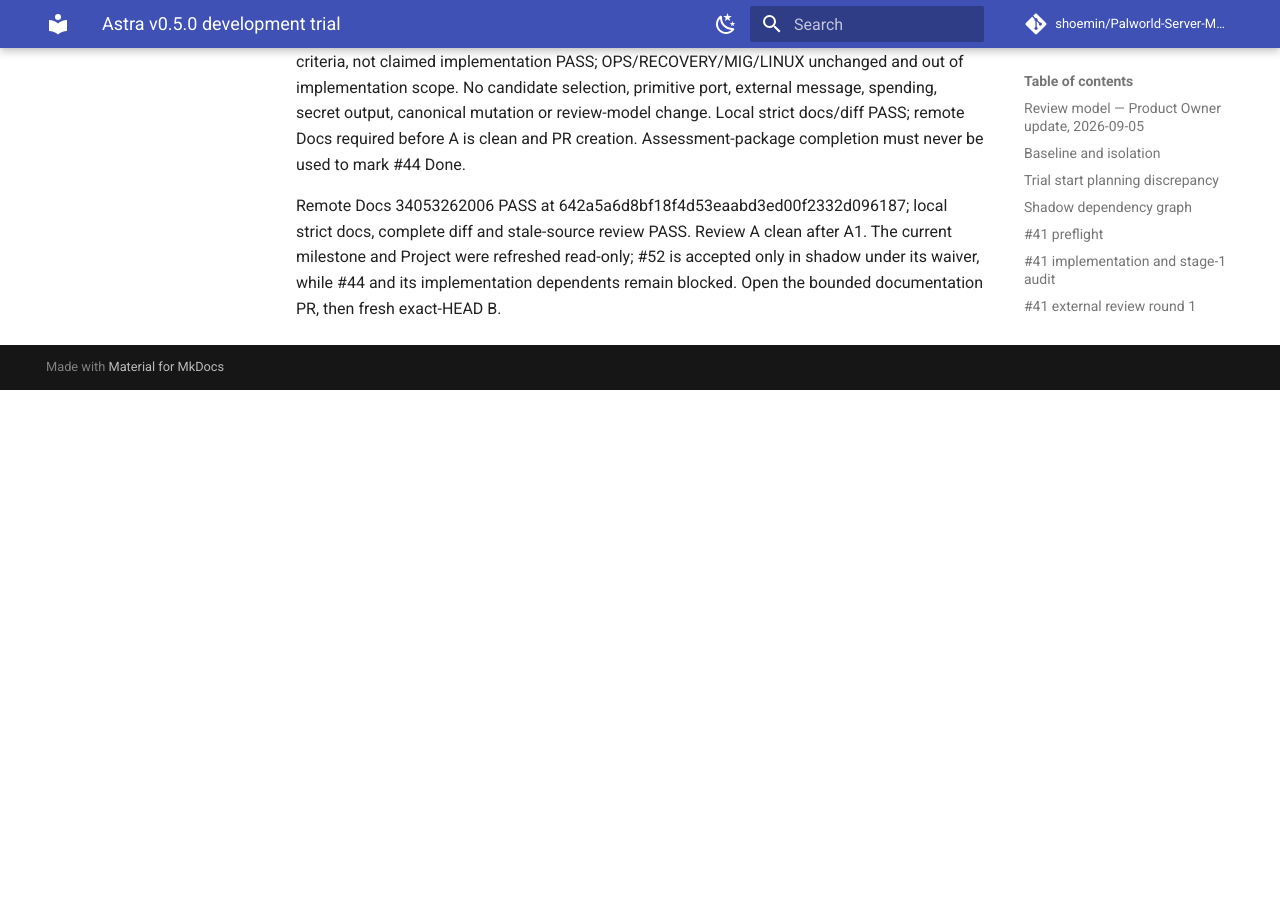
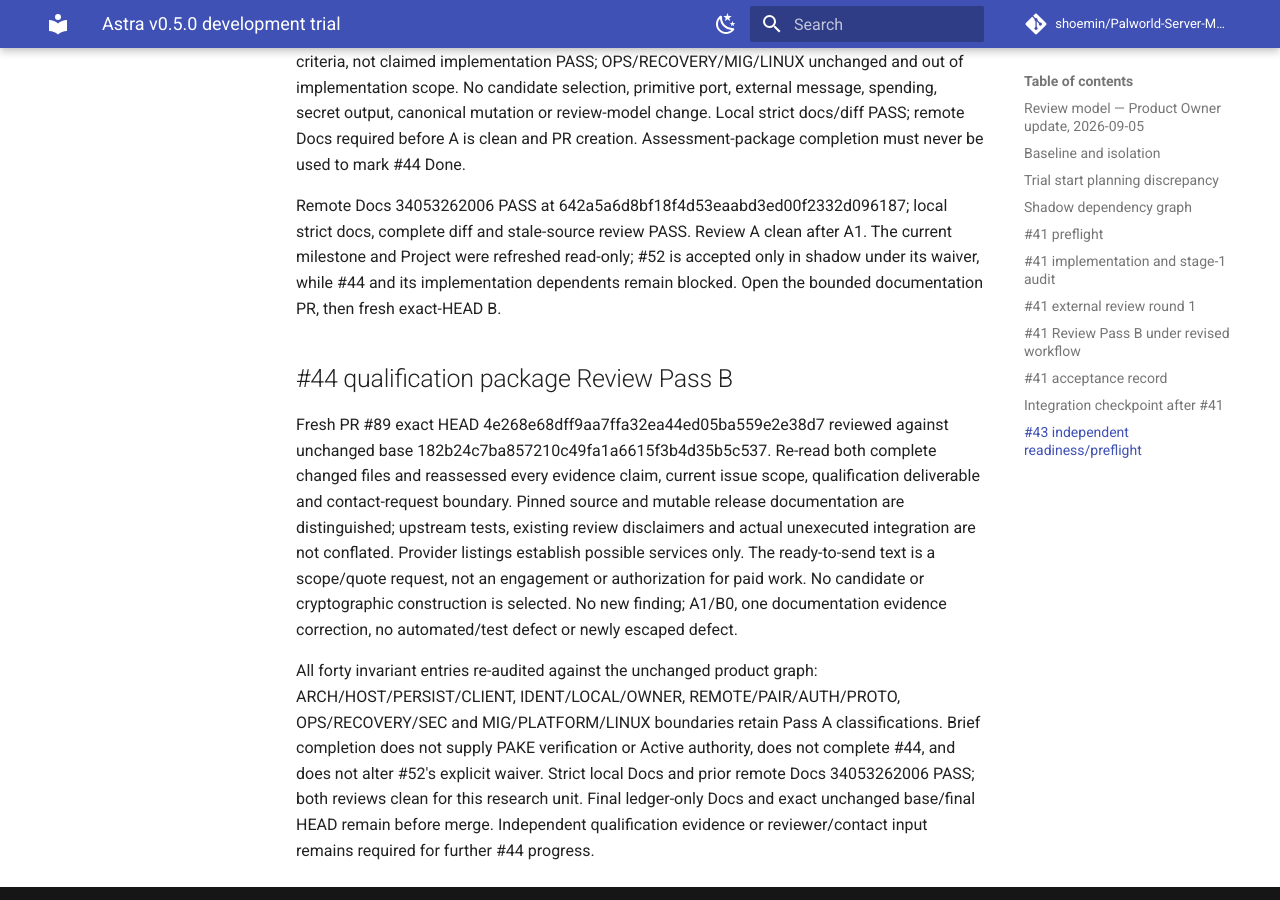
Before and after one commit to shoemin/Palworld-Server-Manager, an MkDocs documentation site: the page built from docs/experiments/astra-v0.5.0-trial.md, in a window 1280 px wide and 900 px high, scrolled down 133233 px. Built offline with MkDocs 1.6.1 and Material for MkDocs 9.7.7, drawn with Linux system fonts in a browser that asks for light colours; comment, search, counter and statistics services are not loaded; before the commit the page ends 133623 px from its top, so only the background shows below that; part of the change alters nothing that is shown.

Commit message:
docs: record clean qualification package final review

```diff
--- a/docs/experiments/astra-v0.5.0-trial.md
+++ b/docs/experiments/astra-v0.5.0-trial.md
@@ -1426,3 +1426,9 @@ Primary evidence refreshed and pinned: Pakery 4fa353417ddddfcaaf29f990404e1f4812
 A1 corrected guessed version-specific documentation URLs that browsing could not verify, replacing them with actually inspected published documentation links and explicitly marking their version/date mutability alongside pinned source snapshots. One documentation/evidence correction, no implementation or test defect. Complete two-file review, all forty registry entries, accepted #44 scope and stale-reference checks performed. ARCH/CLIENT/HOST/PERSIST/platform boundaries unchanged; IDENT/LOCAL/OWNER/REMOTE/PAIR/AUTH/PROTO/SEC requirements remain qualification criteria, not claimed implementation PASS; OPS/RECOVERY/MIG/LINUX unchanged and out of implementation scope. No candidate selection, primitive port, external message, spending, secret output, canonical mutation or review-model change. Local strict docs/diff PASS; remote Docs required before A is clean and PR creation. Assessment-package completion must never be used to mark #44 Done.
 
 Remote Docs 34053262006 PASS at 642a5a6d8bf18f4d53eaabd3ed00f2332d096187; local strict docs, complete diff and stale-source review PASS. Review A clean after A1. The current milestone and Project were refreshed read-only; #52 is accepted only in shadow under its waiver, while #44 and its implementation dependents remain blocked. Open the bounded documentation PR, then fresh exact-HEAD B.
+
+## #44 qualification package Review Pass B
+
+Fresh PR #89 exact HEAD 4e268e68dff9aa7ffa32ea44ed05ba559e2e38d7 reviewed against unchanged base 182b24c7ba857210c49fa1a6615f3b4d35b5c537. Re-read both complete changed files and reassessed every evidence claim, current issue scope, qualification deliverable and contact-request boundary. Pinned source and mutable release documentation are distinguished; upstream tests, existing review disclaimers and actual unexecuted integration are not conflated. Provider listings establish possible services only. The ready-to-send text is a scope/quote request, not an engagement or authorization for paid work. No candidate or cryptographic construction is selected. No new finding; A1/B0, one documentation evidence correction, no automated/test defect or newly escaped defect.
+
+All forty invariant entries re-audited against the unchanged product graph: ARCH/HOST/PERSIST/CLIENT, IDENT/LOCAL/OWNER, REMOTE/PAIR/AUTH/PROTO, OPS/RECOVERY/SEC and MIG/PLATFORM/LINUX boundaries retain Pass A classifications. Brief completion does not supply PAKE verification or Active authority, does not complete #44, and does not alter #52's explicit waiver. Strict local Docs and prior remote Docs 34053262006 PASS; both reviews clean for this research unit. Final ledger-only Docs and exact unchanged base/final HEAD remain before merge. Independent qualification evidence or reviewer/contact input remains required for further #44 progress.
```
